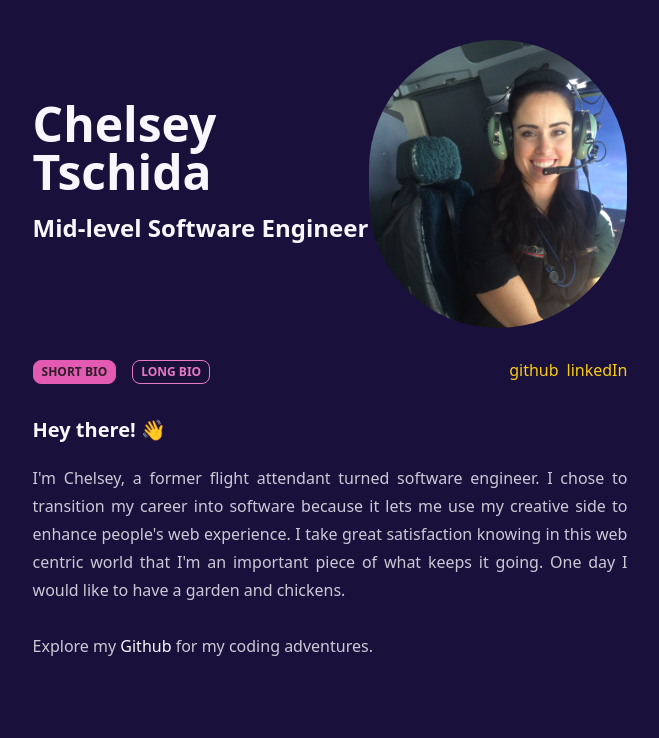
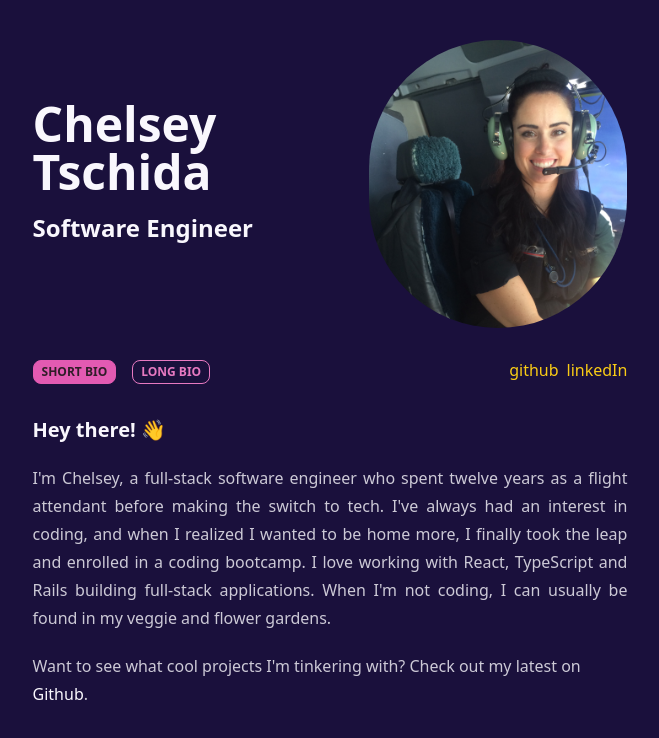
Before and after one commit to CLTsolutions/portfolio_v3, a Next.js app: page / in a window 1280 px wide. Shown: the top 738 px of the page, without its empty margins (310-969 px from the left). Built offline with nearby package versions, Linux system fonts and the light colour scheme.

Commit message:
refactor: extract bios text into separate file

```diff
--- a/app/about-me.jsx
+++ b/app/about-me.jsx
@@ -4,7 +4,8 @@ import React, { useState } from 'react';
 import Image from 'next/image';
 
 import { LongBio, ShortBio } from './components/bios';
-import { companyText, introText, socialLinks } from './data';
+import { githubFooterText } from './data/text';
+import { introText, socialLinks } from './data';
 import BioButton from './shared';
 
 export default function AboutMe() {
@@ -36,7 +37,7 @@ export default function AboutMe() {
       <header className="flex flex-col flex-wrap items-center justify-center md:flex-nowrap lg:flex-row">
         <div className="flex flex-col justify-center">
           <h1 className="mb-0 sm:text-3xl md:text-5xl">Chelsey Tschida</h1>
-          <h2 className="mt-4">Mid-level Software Engineer</h2>
+          <h2 className="mt-4 text-center lg:text-left">Software Engineer</h2>
         </div>
         <div className="h-72 w-72 flex-wrap overflow-hidden rounded-full">
           <Image
@@ -67,6 +68,7 @@ export default function AboutMe() {
       <main>
         <h3 className="text-xl font-bold">{introText}</h3>
         <article className="mt-4">{bioToShow}</article>
+        <section>{githubFooterText}</section>
       </main>
     </>
   );
--- a/app/components/bios/long-bio.jsx
+++ b/app/components/bios/long-bio.jsx
@@ -1,29 +1,14 @@
-import { socialLinks } from '../../data';
+import { longBioText } from '../../data';
 
-const ShortBio = () => {
-  const text = `I'm Chelsey, a former flight attendant turned software engineer. I chose to transition my career
-    into software because it lets me use my creative side to enhance people's web experience. I take great satisfaction
-    knowing in this web centric world that I'm an important piece of what keeps it going. One day I would like to have
-    a garden and chickens.`;
+const LongBio = () => {
+  const renderParagraphs = (text) =>
+    text.split('\n\n').map((paragraph, index) => (
+      <p className="text text-justify" key={index}>
+        {paragraph}
+      </p>
+    ));
 
-  return (
-    <p className="text text-justify">
-      {text}
-      <br />
-      <br />
-      Explore my
-      <a
-        href={socialLinks.github}
-        target="_blank"
-        rel="noreferrer"
-        className="no-underline hover:link-accent hover:no-underline"
-      >
-        {' '}
-        Github{' '}
-      </a>
-      for my coding adventures.
-    </p>
-  );
+  return <>{renderParagraphs(longBioText)}</>;
 };
 
-export default ShortBio;
+export default LongBio;
--- a/app/components/bios/short-bio.jsx
+++ b/app/components/bios/short-bio.jsx
@@ -1,29 +1,9 @@
-import { socialLinks } from '../../data';
+import { shortBioText } from '../../data';
 
 const ShortBio = () => {
-  const text = `I'm Chelsey, a former flight attendant turned software engineer. I chose to transition my career
-    into software because it lets me use my creative side to enhance people's web experience. I take great satisfaction
-    knowing in this web centric world that I'm an important piece of what keeps it going. One day I would like to have
-    a garden and chickens.`;
+  const text = shortBioText;
 
-  return (
-    <p className="text text-justify">
-      {text}
-      <br />
-      <br />
-      Explore my
-      <a
-        href={socialLinks.github}
-        target="_blank"
-        rel="noreferrer"
-        className="no-underline hover:link-accent hover:no-underline"
-      >
-        {' '}
-        Github{' '}
-      </a>
-      for my coding adventures.
-    </p>
-  );
+  return <p className="text text-justify">{text}</p>;
 };
 
 export default ShortBio;
--- a/app/data/index.js
+++ b/app/data/index.js
@@ -1,3 +1,9 @@
 export { socialLinks } from './socials';
 
-export { companyText, introText } from './text';
+export {
+  companyText,
+  githubFooterText,
+  introText,
+  longBioText,
+  shortBioText,
+} from './text';
--- a/app/data/text.js
+++ b/app/data/text.js
@@ -1,3 +1,5 @@
+import { socialLinks } from './socials';
+
 export const companyText = (
   <a
     href=""
@@ -15,3 +17,44 @@ export const introText = (
     </span>
   </>
 );
+
+export const githubFooterText = (
+  <>
+    {
+      "Want to see what cool projects I'm tinkering with? Check out my latest on "
+    }
+    <a
+      href={socialLinks.github}
+      target="_blank"
+      rel="noreferrer"
+      className="no-underline hover:link-accent hover:no-underline"
+    >
+      Github
+    </a>
+    .
+  </>
+);
+
+export const shortBioText = `I'm Chelsey, a full-stack software engineer who spent twelve years as a flight attendant before
+making the switch to tech. I've always had an interest in coding, and when I realized I wanted to be home more,
+I finally took the leap and enrolled in a coding bootcamp.
+
+I love working with React, TypeScript and Rails building full-stack applications. When I'm not coding,
+I can usually be found in my veggie and flower gardens.`;
+
+export const longBioText = `I'm Chelsey, a software engineer who spent twelve years as a flight attendant before
+making the switch to tech. I've always had an interest in coding, and when I realized I wanted to be home more,
+I finally took the leap and enrolled in a coding bootcamp.
+
+After completing the program, I worked as a learning assistant at the bootcamp, which was perfect for
+solidifying what I'd just learned while helping other career changers navigate their own transitions.
+A few months later, I landed my first engineering role at a healthcare startup.
+
+I primarily work with React and TypeScript on the frontend, building responsive, accessible user interfaces.
+On the backend, I use Ruby on Rails with PostgreSQL databases. I've been involved in building a full-stack
+application from the ground up, working across web and mobile platforms. I love the creative aspect of development.
+There is something really satisfying about turning ideas into beautiful, functional applications.
+
+When I'm not coding, I can usually be found in my veggie and flower gardens, where I grow everything from melons to
+cosmos. Turns out debugging code and figuring out why my cucumbers aren't growing both require the same kind of
+persistent problem-solving.`;
```
